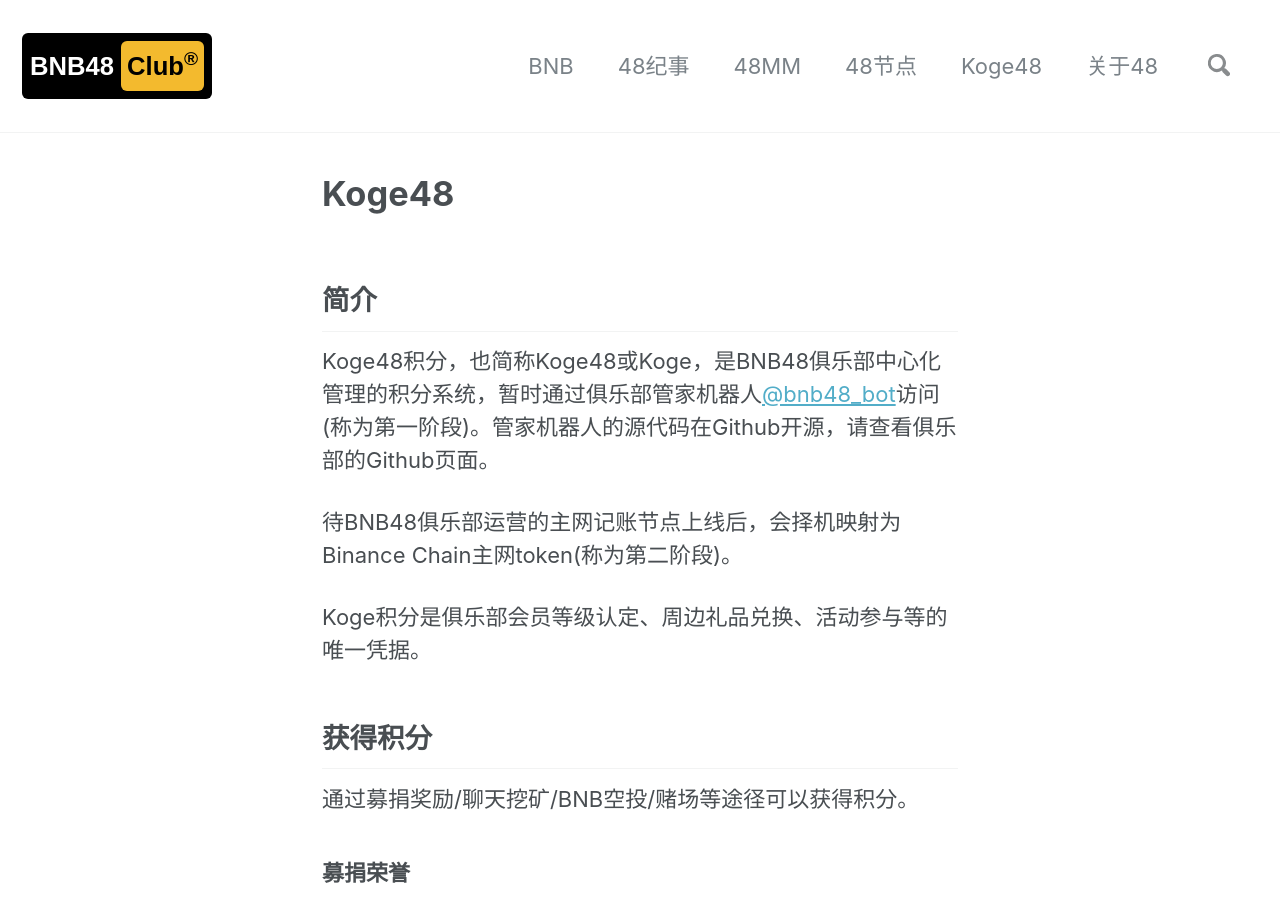
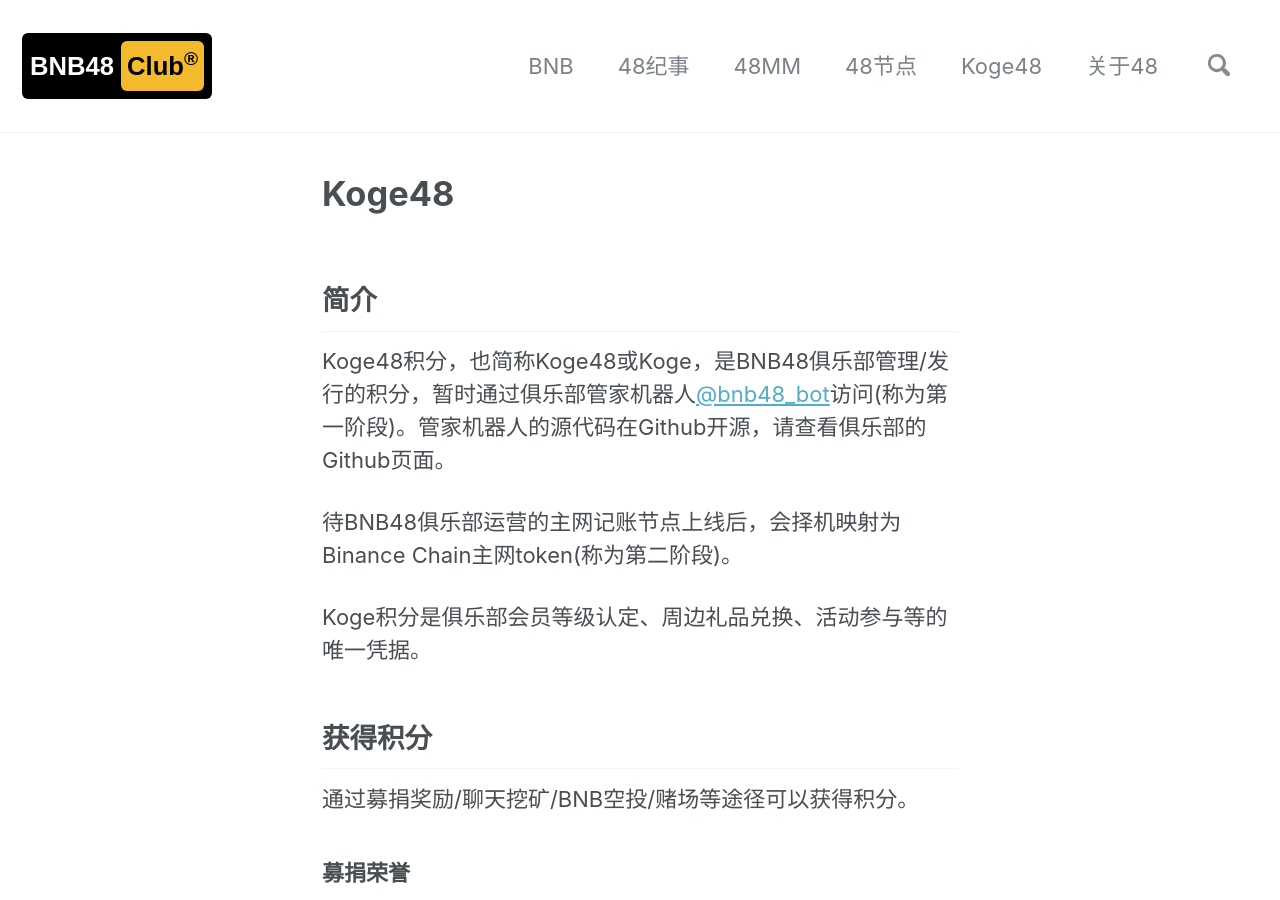
Before and after one commit to 48Club/BNB48Club.github.io, a Jekyll site: the page built from _pages/koge48.md, in a window 1280 px wide and 900 px high. Built offline with Jekyll 4.4.1, drawn with Linux system fonts in a browser that asks for light colours.

Commit message:
Update koge48.md

```diff
--- a/_pages/koge48.md
+++ b/_pages/koge48.md
@@ -5,7 +5,7 @@
 modified: 2019-01-18T14:41:00+08:00
 ---
 ## 简介
-Koge48积分，也简称Koge48或Koge，是BNB48俱乐部中心化管理的积分系统，暂时通过俱乐部管家机器人[@bnb48_bot](https://t.me/bnb48_bot)访问(称为第一阶段)。管家机器人的源代码在Github开源，请查看俱乐部的Github页面。
+Koge48积分，也简称Koge48或Koge，是BNB48俱乐部管理/发行的积分，暂时通过俱乐部管家机器人[@bnb48_bot](https://t.me/bnb48_bot)访问(称为第一阶段)。管家机器人的源代码在Github开源，请查看俱乐部的Github页面。
 
 待BNB48俱乐部运营的主网记账节点上线后，会择机映射为Binance Chain主网token(称为第二阶段)。
 
```
